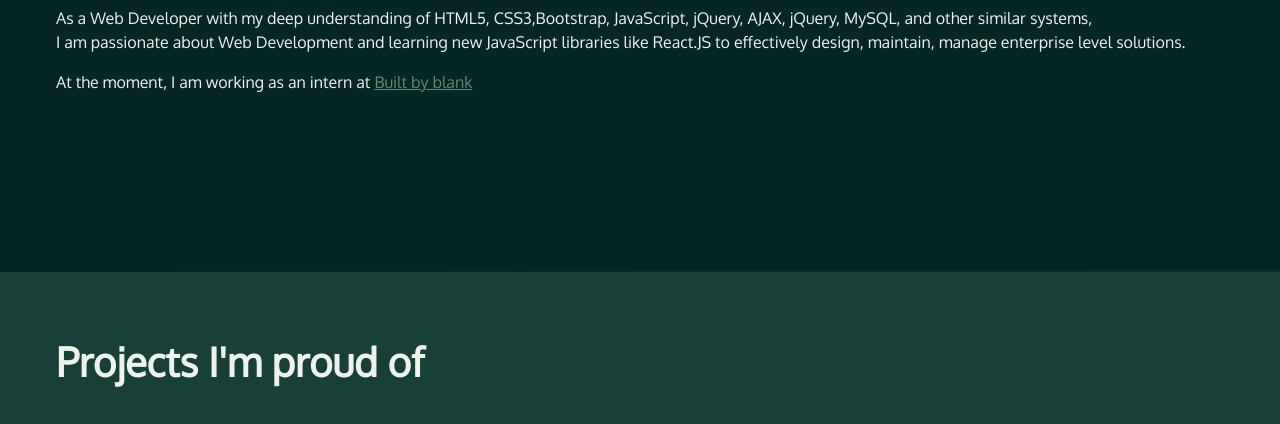
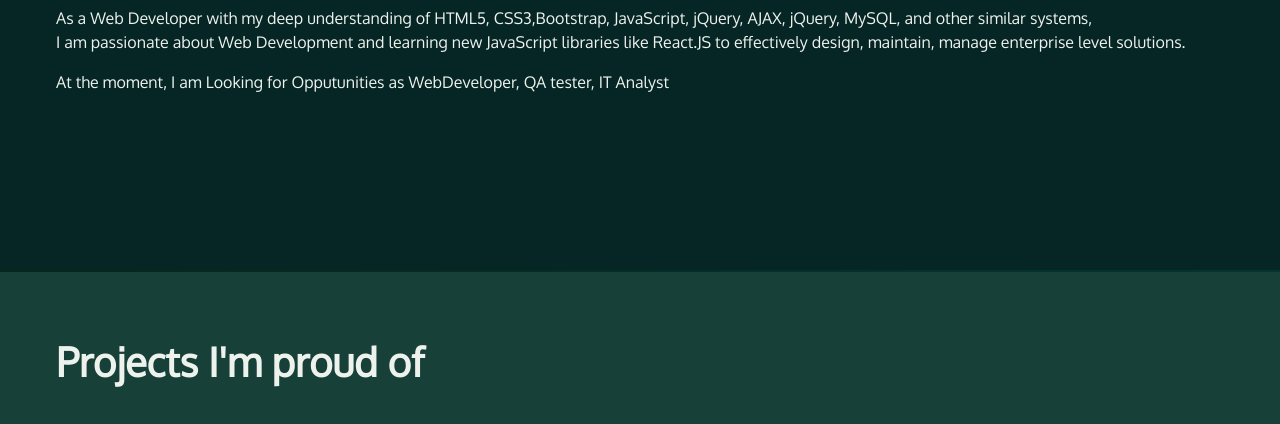
Before and after one commit to neerajjes/My-resume, a plain HTML site: page index.html in a window 1280 px wide. Shown: the part 376-800 px from the top of the page. Drawn offline with Linux system fonts and the light colour scheme; a web font is replaced by a local one.

Commit message:
first commit

```diff
--- a/index.html
+++ b/index.html
@@ -33,7 +33,7 @@
     <p> <span class="name">Neeraj Jeswani</span> here, introducing myself </p>
     <h2>I develop frontend of Websites</h2>
     <p>As a Web Developer with my deep understanding of HTML5, CSS3,Bootstrap, JavaScript, jQuery, AJAX, jQuery, MySQL, and other similar systems, <br> I am passionate about Web Development and learning new JavaScript libraries like React.JS to effectively design, maintain, manage enterprise level solutions. </p>
-    <p>At the moment, I am working as an intern at <a href="https://blankandco.com/">Built by blank</a></p>
+    <p>At the moment, I am Looking for Opputunities as WebDeveloper, QA tester, IT Analyst</p>
   </section>
   <div class="gradient"></div>
   <div class="section-dkblue">
```
